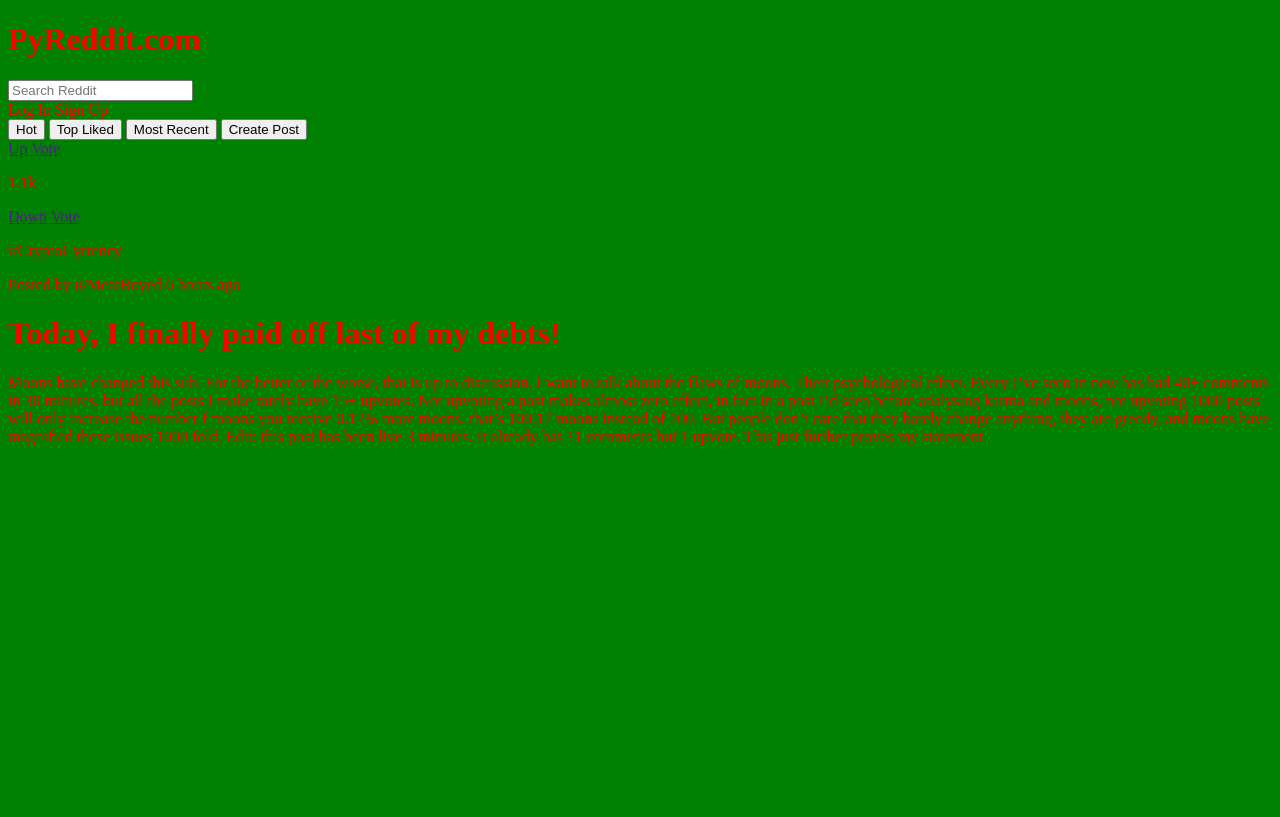
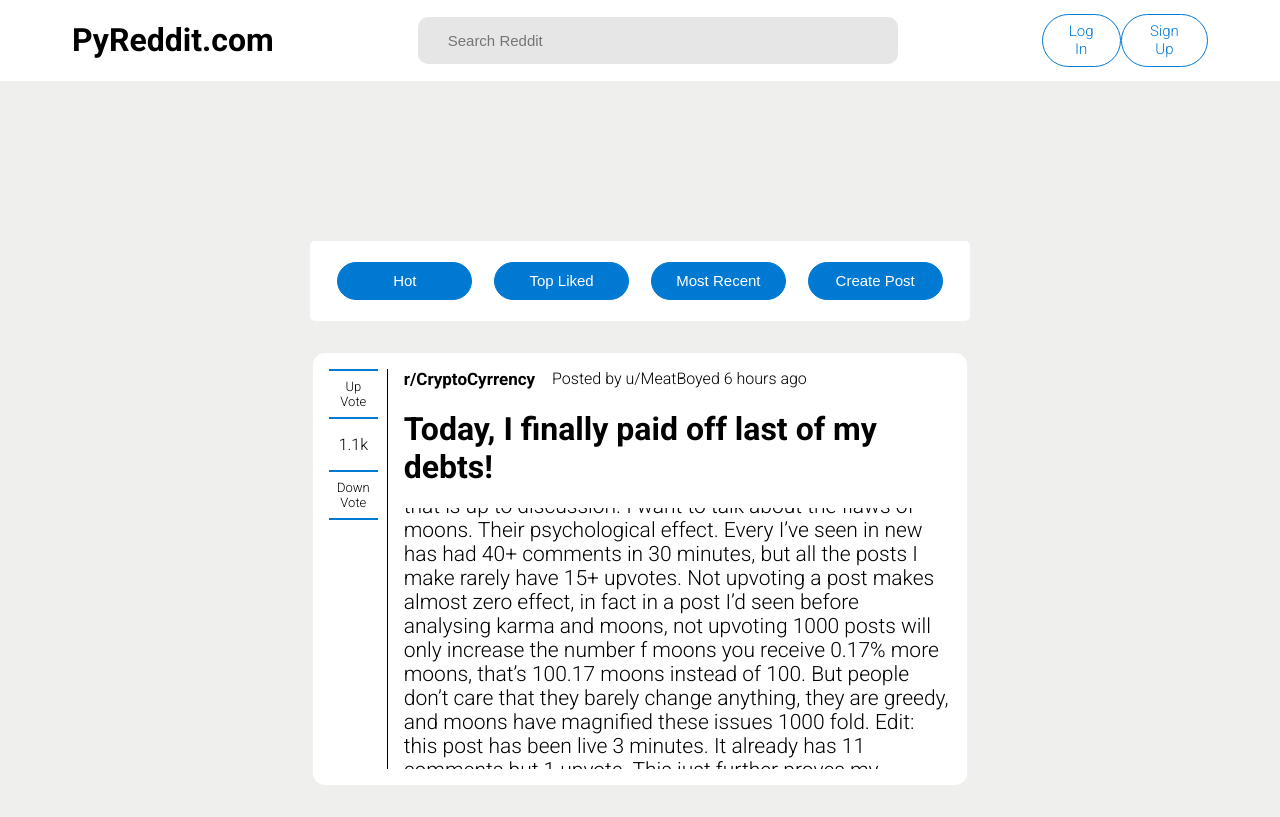
Before and after one commit to MeatBoyed/PyReddit, a Django app: page / in a window 1280 px wide. Before the commit the page ends 446 px from the top, so only its background shows below. Run offline with Django 3.2, Linux system fonts and the light colour scheme.

Commit message:
fix: Something in styles

```diff
--- a/PyReddit/reddit/static/reddit/styles.css
+++ b/PyReddit/reddit/static/reddit/styles.css
@@ -1,4 +1,194 @@
+@import url('https://fonts.googleapis.com/css2?family=Roboto:ital,wght@0,300;0,700;1,400&display=swap');
+
 body {
-	color: red;
-	background: green;
+  width: 100%;
+  height: 100%;
+  margin: 0px;
+  padding: 0px;
+  overflow-x: hidden;
+  font-family: 'Roboto', sans-serif;
+  font-weight: 300;
+  color: black;
 }
+
+a {
+  text-decoration: none;
+  color: black;
+}
+
+p {
+  margin: 0;
+}
+
+a:hover {
+  cursor: pointer;
+}
+
+button:hover {
+  cursor: pointer;
+}
+
+#root {
+  display: flex;
+  flex-direction: column;
+  justify-content: center;
+  align-items: center;
+  width: 100%;
+  background-color: #efefed;
+}
+
+#Navigationbar {
+  display: flex;
+  flex-direction: row;
+  justify-content: space-around;
+  align-items: center;
+  width: 100%;
+  background-color: white;
+}
+
+#searchbar {
+  display: flex;
+  justify-content: flex-start;
+  align-items: center;
+  background-color: #1c1c1c1c;
+  width: 35%;
+  height: 3em;
+  padding-left: 2em;
+  border-radius: 10px;
+  border: solid 0px;
+  font-size: 15px;
+}
+
+.accountActions {
+  height: 100%;
+  width: 13%;
+  display: flex;
+  justify-content: space-evenly;
+  align-items: center;
+}
+
+.accountActions a {
+  border: 1px solid #0079d3;
+  padding: 0.5em 1.5em;
+  color: #0079d3;
+  border-radius: 2em;
+  font-size: 15px;
+  text-align: center;
+}
+
+.accountActions a:hover {
+  background-color: #0079d3;
+  color: white;
+}
+
+#MainSection {
+  display: flex;
+  justify-content: space-between;
+  align-items: center;
+  flex-direction: column;
+  width: 70%;
+  height: 100%;
+}
+
+#FeedFilterbar {
+  display: flex;
+  justify-content: space-around;
+  align-items: center;
+  background-color: white;
+  margin-top: 10em;
+  width: 70%;
+  height: 3em;
+  padding: 1em;
+  border-radius: 5px;
+}
+
+#FeedFilterbar button {
+  font-size: 17px;
+  border: 1px solid #0079d3;
+  padding: 0.5em 1.5em;
+  color: white;
+  border-radius: 2em;
+  font-size: 15px;
+  text-align: center;
+  background: #0079d3;
+  width: 9em;
+  height: 2.5em;
+}
+
+#feed {
+  display: flex;
+  justify-content: center;
+  align-items: center;
+  height: 100%;
+  width: 73%;
+  margin-top: 2em;
+}
+
+.post {
+  display: flex;
+  justify-content: center;
+  width: 100%;
+  background-color: white;
+  padding: 1em;
+  height: 25em;
+  border-radius: 12px;
+  margin-bottom: 2em;
+}
+
+.ratingsContainer {
+  display: flex;
+  flex-direction: column;
+  align-items: center;
+  text-align: center;
+  margin-right: 1em;
+  border-right: 1px black solid;
+  padding-right: 9px;
+}
+
+.ratingsContainer a {
+  border-top: 2px #0079d3 solid;
+  border-bottom: 2px #0079d3 solid;
+  padding: 8px;
+  font-size: 13px;
+}
+
+.ratingsContainer a:hover {
+  color: green;
+  font-size: 16px;
+}
+
+.ratingsContainer p {
+  margin: 1em 0;
+}
+
+.body {
+  display: flex;
+  flex-direction: column;
+  justify-content: center;
+  align-items: flex-start;
+}
+
+.metaData {
+  display: flex;
+  justify-content: center;
+  align-content: flex-start;
+}
+
+.postCommunityName {
+  font-weight: 600;
+  font-size: 17px;
+  margin-right: 1em;
+}
+
+.postText {
+  display: flex;
+  justify-content: center;
+  align-items: center;
+  height: 100%;
+  width: 100%;
+  overflow-y: auto;
+}
+
+.postText p {
+  font-size: 21px;
+}
```
